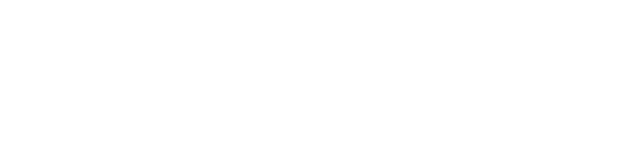
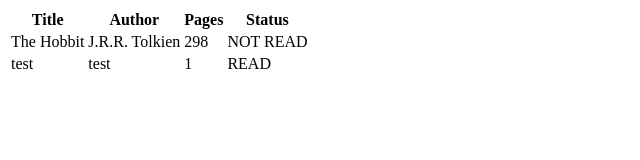
Before and after one commit to drdexe/odin-library, a plain HTML site: page index.html in a window 1280 px wide. Shown: the whole page, without its empty margins (0-640 px from the left). Drawn offline with Linux system fonts and the light colour scheme.

Commit message:
Code javascript to create, add, and display books

```diff
--- a/index.html
+++ b/index.html
@@ -8,6 +8,13 @@
   <script src="script.js" defer></script>
 </head>
 <body>
-
+  <table>
+    <tr>
+      <th>Title</th>
+      <th>Author</th>
+      <th>Pages</th>
+      <th>Status</th>
+    </tr>
+  </table>
 </body>
 </html>
--- a/script.js
+++ b/script.js
@@ -0,0 +1,33 @@
+const myLibrary = [];
+
+function Book(title, author, pages, read) {
+  this.id = crypto.randomUUID();
+  this.title = title;
+  this.author = author;
+  this.pages = pages;
+  this.read = read;
+}
+
+function addBookToLibrary(title, author, pages, read) {
+  myLibrary.push(new Book(title, author, pages, read));
+}
+
+function displayLibrary() {
+  const table = document.querySelector("table");
+  for (const book of myLibrary) {
+    const row = document.createElement("tr");
+    for (const key of ["title", "author", "pages"]) {
+      let data = document.createElement("td");
+      data.textContent = book[key];
+      row.appendChild(data);
+    }
+    const readData = document.createElement("td");
+    readData.textContent = book.read ? "READ" : "NOT READ";
+    row.appendChild(readData);
+    table.appendChild(row);
+  }
+}
+
+addBookToLibrary("The Hobbit", "J.R.R. Tolkien", 298, false);
+addBookToLibrary("test", "test", 1, true);
+displayLibrary()
```
